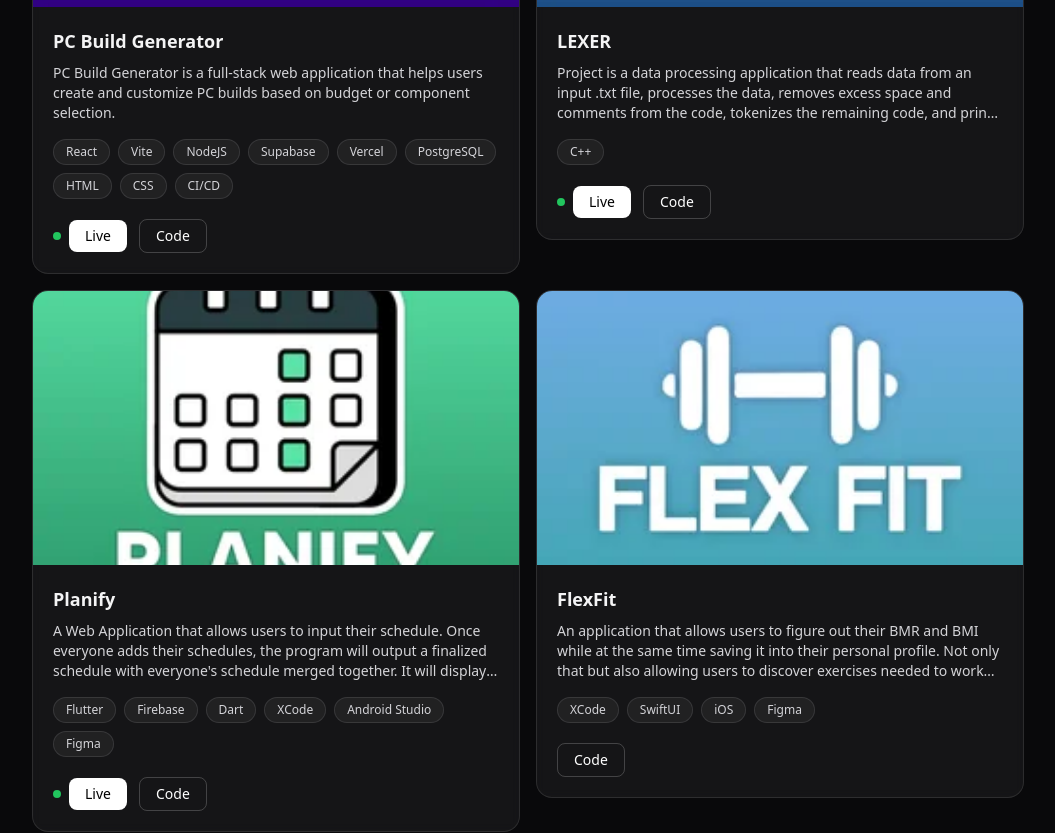
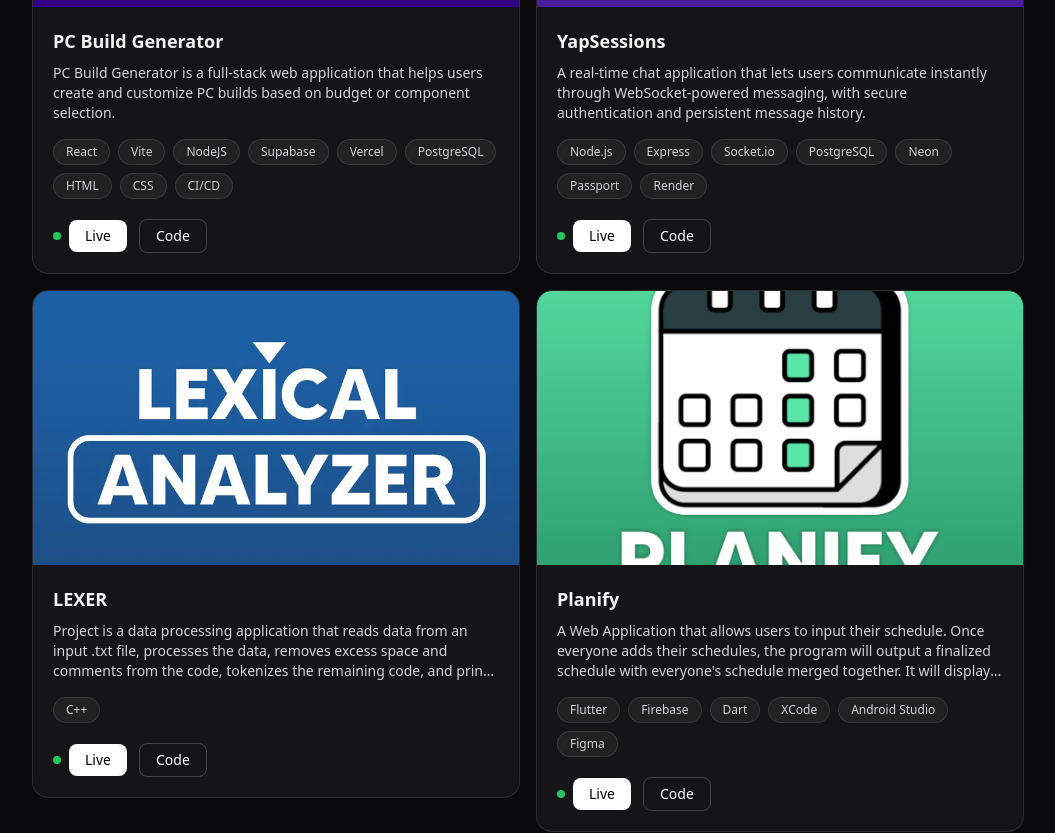
Before and after one commit to eemont/eemont.github.io, a React (Vite) app: page / in a window 1280 px wide. Shown: the part 1260-2093 px from the top of the page, without its empty margins (112-1167 px from the left). Built offline with nearby package versions, Linux system fonts and the light colour scheme; no server answers; a web font is replaced by a local one.

Commit message:
Updated YapSessions again.

```diff
--- a/src/data/projects.js
+++ b/src/data/projects.js
@@ -18,6 +18,26 @@ export const projects = [
     },
     image: "/projects/PCBG_LOGO.webp",
   },
+    {
+  title: "YapSessions",
+  description:
+    "A real-time chat application that lets users communicate instantly through WebSocket-powered messaging, with secure authentication and persistent message history.",
+  details:
+    "A full-stack real-time chat platform built with Node.js and Express, using Socket.io for instant bidirectional messaging between connected users. Authentication is handled via Passport with bcrypt-hashed passwords and rate-limited login attempts to prevent brute-force attacks. User accounts and message history are persisted in a PostgreSQL database hosted on Neon, with the backend deployed on Render.",
+  features: [
+    "Real-time messaging powered by Socket.io and WebSockets",
+    "Secure authentication with Passport, bcrypt password hashing, and account lockout protection",
+    "Persistent chat history stored in a PostgreSQL (Neon) database",
+    "File upload and emoji support within the chat interface",
+    "Rate limiting to guard against brute-force login attempts",
+  ],
+  tags: ["Node.js", "Express", "Socket.io", "PostgreSQL", "Neon", "Passport", "Render"],
+  links: {
+    live: "https://yap-sessions.onrender.com",
+    code: "https://github.com/eemont/Web-Socket-Communication",
+  },
+  image: "/projects/YapSessions_appicon.png",
+},
   {
     title: "LEXER",
     description:
@@ -54,25 +74,25 @@ export const projects = [
       live: "https://planify-firebase-72706.web.app/",
       code: "https://github.com/eemont/Planify",
     },
-    image: "/projects/planify_appicon.webp",
+    image: "/projects/planify_appicon.png",
   },
-  {
-    title: "FlexFit",
-    description:
-      "An application that allows users to figure out their BMR and BMI while at the same time saving it into their personal profile. Not only that but also allowing users to discover exercises needed to work out the muscle they desire.",
-    details:
-      "A native iOS fitness companion built with SwiftUI. Users enter their stats to calculate BMR (Basal Metabolic Rate) and BMI, which are saved to their profile for progress tracking over time. The app also includes a muscle-targeted exercise browser so users can find the right exercises for the muscle group they want to train.",
-    features: [
-      "BMR and BMI calculator with personal profile storage",
-      "Historical metric tracking across sessions",
-      "Muscle-targeted exercise discovery browser",
-      "Native iOS design built with SwiftUI",
-    ],
-    tags: ["XCode", "SwiftUI", "iOS", "Figma"],
-    links: {
-      live: "",
-      code: "https://github.com/jainharshul/FlexFit",
-    },
-    image: "/projects/flexfit_appicon.webp",
-  },
+  // {
+  //   title: "FlexFit",
+  //   description:
+  //     "An application that allows users to figure out their BMR and BMI while at the same time saving it into their personal profile. Not only that but also allowing users to discover exercises needed to work out the muscle they desire.",
+  //   details:
+  //     "A native iOS fitness companion built with SwiftUI. Users enter their stats to calculate BMR (Basal Metabolic Rate) and BMI, which are saved to their profile for progress tracking over time. The app also includes a muscle-targeted exercise browser so users can find the right exercises for the muscle group they want to train.",
+  //   features: [
+  //     "BMR and BMI calculator with personal profile storage",
+  //     "Historical metric tracking across sessions",
+  //     "Muscle-targeted exercise discovery browser",
+  //     "Native iOS design built with SwiftUI",
+  //   ],
+  //   tags: ["XCode", "SwiftUI", "iOS", "Figma"],
+  //   links: {
+  //     live: "",
+  //     code: "https://github.com/jainharshul/FlexFit",
+  //   },
+  //   image: "/projects/flexfit_appicon.png",
+  // },
 ];
```
